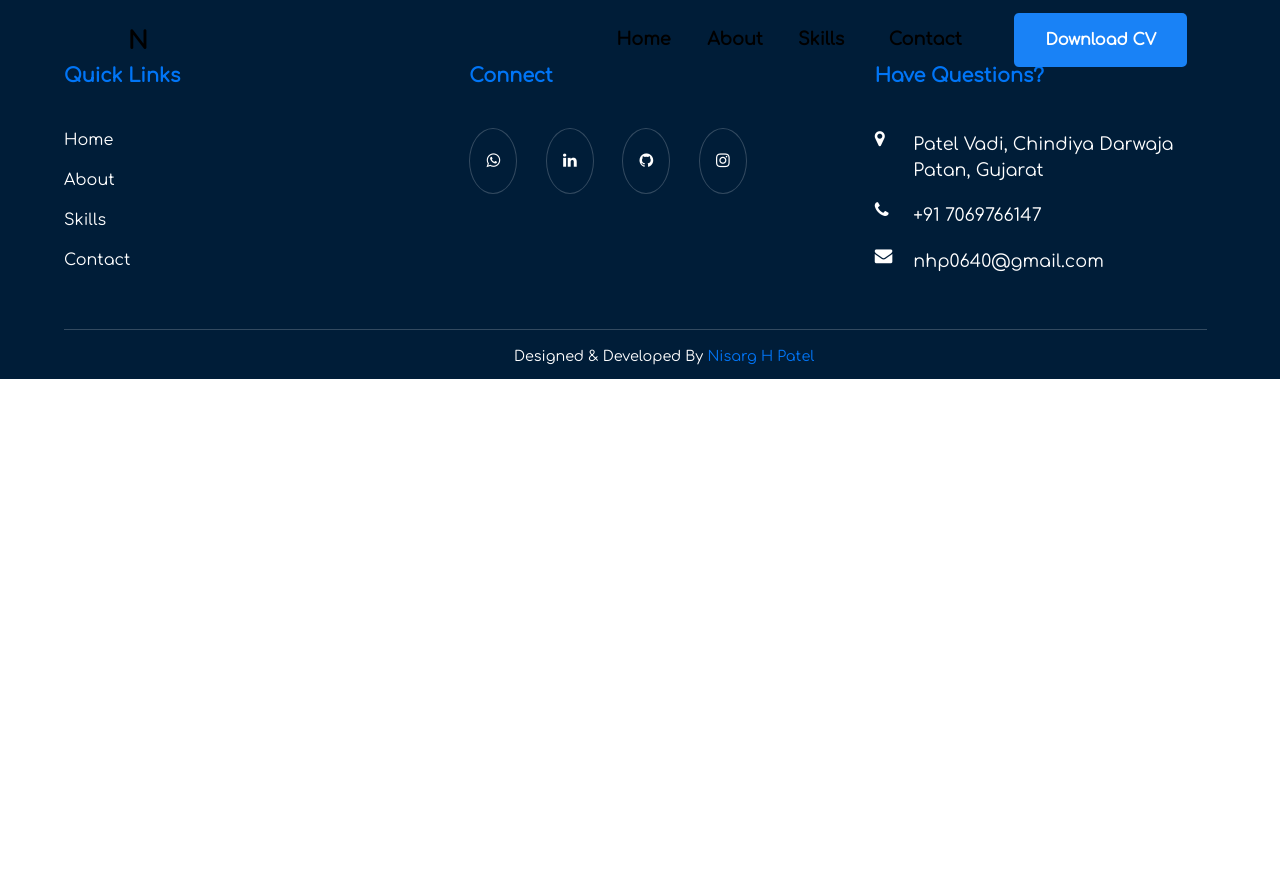
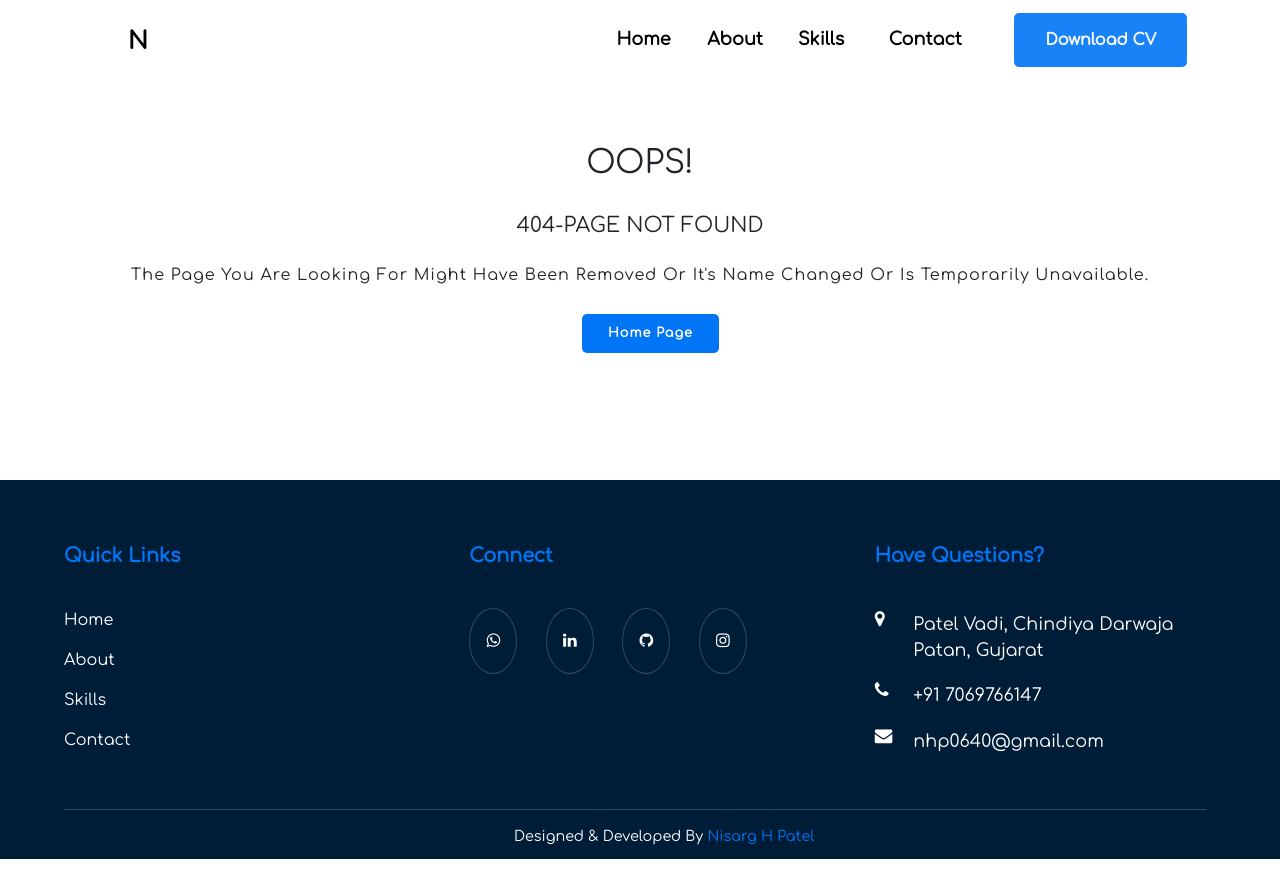
Before and after one commit to Nis41/myportfolio, a React (Create React App) app: page /notfound in a window 1280 px wide. Before the commit the page ends 800 px from the top, so only its background shows below. Built offline with nearby package versions, Linux system fonts and the light colour scheme.

Commit message:
not found page added

```diff
--- a/src/App.js
+++ b/src/App.js
@@ -1,11 +1,12 @@
 import React from "react";
-import { Route } from "react-router-dom";
+import { Route, Switch, Redirect } from "react-router-dom";
 import Header from "./Components/Common/Header/Header";
 import Footer from "./Components/Common/Footer/Footer";
 import HomePage from "./Components/HomePage/HomePage";
 import AboutPage from "./Components/AboutPage/AboutPage";
 import SkillsPage from "./Components/SkillsPage/SkillsPage";
 import ContactPage from "./Components/ContactPage/ContactPage";
+import pageNotFound from "./Components/404Page/404Page";
 import { ToastContainer } from "react-toastify";
 import "react-toastify/dist/ReactToastify.css";
 
@@ -15,11 +16,14 @@ function App() {
       <ToastContainer />
       <Header />
       <div className="content">
-        <Route path="/about" component={AboutPage} />
-        <Route path="/skills" component={SkillsPage} />
-        <Route path="/contact" component={ContactPage} />
-        <Route path="/" exact component={HomePage} />
-        {/* <Redirect to="/"></Redirect> */}
+        <Switch>
+          <Route path="/about" component={AboutPage} />
+          <Route path="/skills" component={SkillsPage} />
+          <Route path="/contact" component={ContactPage} />
+          <Route path="/notfound" component={pageNotFound} />
+          <Route path="/" exact component={HomePage} />
+          <Redirect to="/notfound" />
+        </Switch>
       </div>
       <Footer />
     </div>
--- /dev/null
+++ b/src/Components/404Page/404Page.css
@@ -0,0 +1,89 @@
+.notFoundMain {
+  height: 30em;
+  width: 100%;
+  /* padding: 15em; */
+  padding-top: 9em;
+}
+
+.notFoundDiv {
+  height: auto;
+  text-align: center;
+  padding: 0 5%;
+}
+
+.oops {
+  font-size: 2em;
+  text-transform: uppercase;
+}
+
+.notFoundTitle {
+  font-size: 1.3em;
+  margin-top: 1.5em;
+  text-transform: uppercase;
+}
+
+.notFoundText {
+  font-size: 1em;
+  margin-top: 1.5em;
+  text-transform: capitalize;
+  font-weight: 500;
+  letter-spacing: 1px;
+  line-height: 1.5;
+}
+
+.gotoHome {
+  position: absolute;
+  margin-top: 1.5em;
+  left: 33%;
+  background-color: #0075f6;
+  color: #fff;
+  letter-spacing: 1px;
+  border-radius: 5px;
+  border: none;
+  text-decoration: none;
+  font-weight: 600;
+  font-size: 0.8em;
+  padding: 0.8em 2em;
+  transition: all 0.5s ease;
+}
+
+.gotoHome:hover {
+  text-decoration: none;
+  background-color: transparent;
+  color: #0075f6;
+  border: 1px solid #0075f6;
+}
+
+.gotoHome:focus {
+  outline-color: white;
+}
+
+@media screen and (min-width: 480px) {
+  .gotoHome {
+    left: 36%;
+  }
+}
+
+@media screen and (min-width: 600px) {
+  .gotoHome {
+    left: 39%;
+  }
+}
+
+@media screen and (min-width: 800px) {
+  .gotoHome {
+    left: 42%;
+  }
+}
+
+@media screen and (min-width: 1025px) {
+  .gotoHome {
+    left: 43.6%;
+  }
+}
+
+@media screen and (min-width: 1280px) {
+  .gotoHome {
+    left: 45.5%;
+  }
+}
--- /dev/null
+++ b/src/Components/404Page/404Page.jsx
@@ -0,0 +1,23 @@
+import React from "react";
+import { NavLink } from "react-router-dom";
+import "./404Page.css";
+
+const PageNotFound = () => {
+  return (
+    <div className="notFoundMain">
+      <div className="notFoundDiv">
+        <h1 className="oops">oops!</h1>
+        <h2 className="notFoundTitle">404-page not found</h2>
+        <h4 className="notFoundText">
+          the page you are looking for might have been removed or it's name
+          changed or is temporarily unavailable.
+        </h4>
+        <NavLink to="/" className="gotoHome">
+          Home Page
+        </NavLink>
+      </div>
+    </div>
+  );
+};
+
+export default PageNotFound;
```
Also changed, not shown: src/Components/404Page/notFound.png (added).
